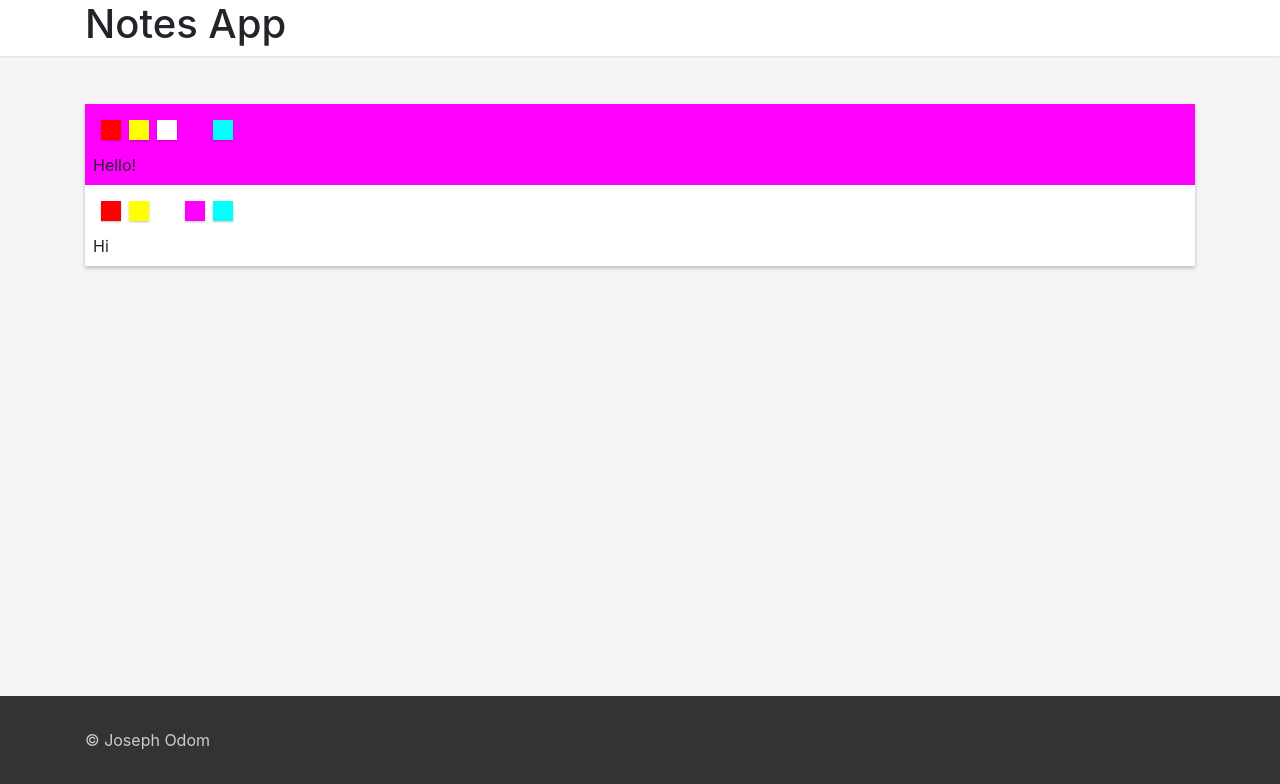
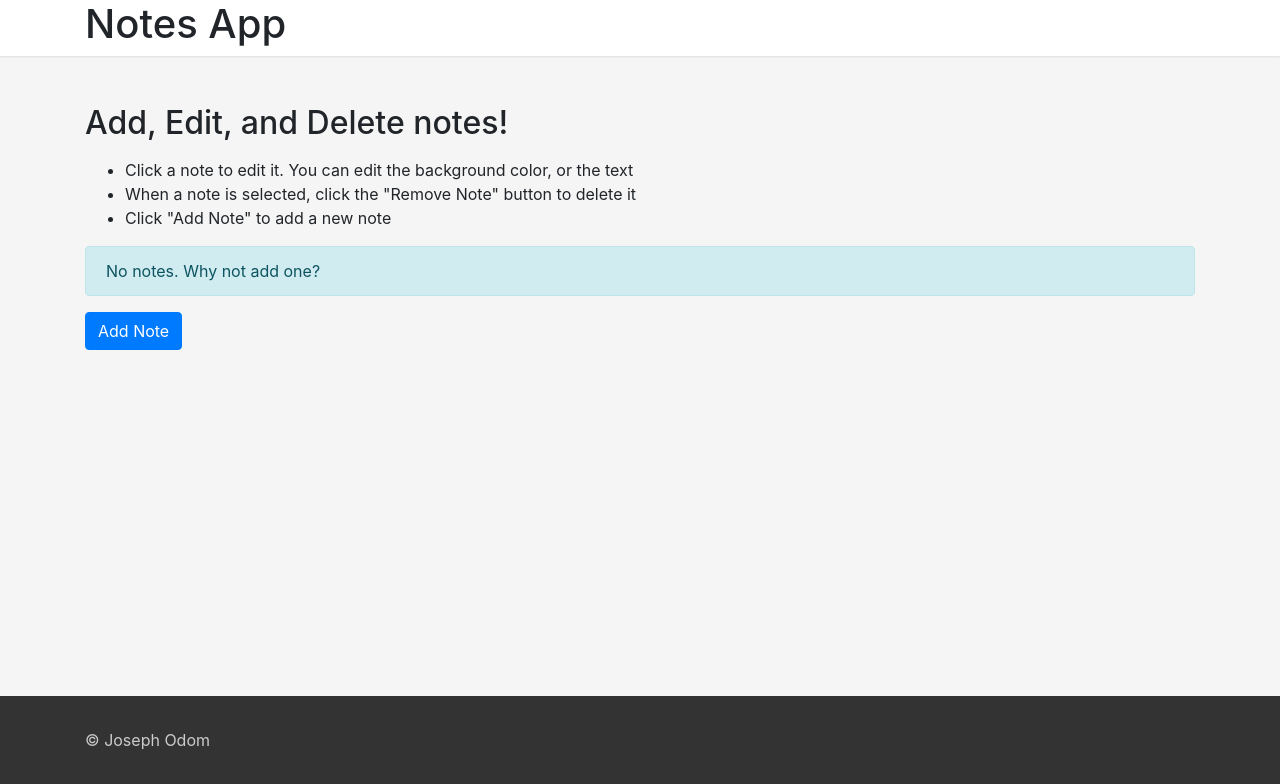
Before and after one commit to josephodom/notes-app, a plain HTML site: page index.html in a window 1280 px wide. Drawn offline with Linux system fonts and the light colour scheme.

Commit message:
Editing note text; adding notes; removing notes; changed colors

```diff
--- a/index.html
+++ b/index.html
@@ -24,19 +24,56 @@
 <main>
 	<div class="container">
 		<section id="notes">
-			<ul class="list-inline">
+			<h2 class="mb-3">
+				Add, Edit, and Delete notes!
+			</h2>
+
+			<ul>
+				<li>
+					Click a note to edit it. You can edit the background color, or the text
+				</li>
+
+				<li>
+					When a note is selected, click the "Remove Note" button to delete it
+				</li>
+
+				<li>
+					Click "Add Note" to add a new note
+				</li>
+			</ul>
+
+			<ul class="list-inline" v-if="notes.length">
 				<li v-for="note in notes">
-					<div class="note" v-bind:style="{ backgroundColor: note.color, }" v-bind:click="editing = note">
-						<ul class="list-inline note-color-bar" v-if="editing == note">
-							<li class="list-inline-item" v-for="color in colors">
-								<button name="color" v-bind:value="color" v-on:click="note.color = color" v-bind:style="{ backgroundColor: color }" v-bind:class="{ active: color == note.color }"></button>
-							</li>
-						</ul>
+					<div class="note" v-bind:style="{ backgroundColor: note.color }" v-on:click="editing = note">
+						<div>
+							<button class="btn btn-danger" v-if="editing == note" v-on:click="removeNote(note)">
+								&times;
+								Remove Note
+							</button>
 
-						{{ note.message }}
+							<ul class="d-inline list-inline note-color-bar" v-if="editing == note">
+								<li class="list-inline-item" v-for="color in colors">
+									<button name="color" v-bind:value="color" v-on:click="note.color = color" v-bind:style="{ backgroundColor: color }" v-bind:class="{ active: color == note.color }"></button>
+								</li>
+							</ul>
+						</div>
+
+						<div v-bind:contenteditable="editing == note">
+							{{ note.message }}
+						</div>
 					</div>
 				</li>
 			</ul>
+
+			<div class="alert alert-info" v-if="!notes.length">
+				No notes. Why not add one?
+			</div>
+
+			<div>
+				<button class="btn btn-primary" v-on:click="addNote">
+					Add Note
+				</button>
+			</div>
 		</section>
 	</div>
 </main>
--- a/notes.css
+++ b/notes.css
@@ -28,6 +28,7 @@ main {
 .note {
 	background-color: #FFF;
 	box-shadow: 0 2px 4px rgba(0, 0, 0, 0.25);
+	margin-bottom: 2em;
 	padding: 0.5em;
 }
 
--- a/notes.js
+++ b/notes.js
@@ -1,33 +1,46 @@
 window.addEventListener('load', function(){
-	const app = new Vue({
+	window.app = new Vue({
 		el: '#notes',
 
 		data: {
 			colors: [
-				'rgb(255, 0, 0)',
-				'rgb(255, 255, 0)',
+				'rgb(255, 150, 150)',
+				'rgb(255, 255, 150)',
 				'rgb(255, 255, 255)',
-				'rgb(255, 0, 255)',
-				'rgb(0, 255, 255)',
+				'rgb(255, 150, 255)',
+				'rgb(150, 255, 255)',
 			],
 
 			editing: false,
 
-			notes: [
-				{
-					color: 'rgb(255, 0, 255)',
-					message: 'Hello!',
-				},
-
-				{
-					color: 'rgb(255, 255, 255)',
-					message: 'Hi',
-				},
-			],
+			notes: [],
 		},
 
 		methods: {
+			addNote: function(){
+				this.notes.push({
+					color: 'rgb(255, 255, 255)',
+					message: 'Hello, World!',
+				});
+			},
 
+			removeNote: function(note){
+				let i = this.notes.indexOf(note);
+
+				if(i == -1){
+					return;
+				}
+
+				this.notes.splice(i, 1);
+			},
 		},
 	});
 });
+
+document.addEventListener('click', function(){
+	// Unfocus note
+
+	if(!document.querySelector('#notes:hover')){
+		window.app.editing = false;
+	}
+});
```
